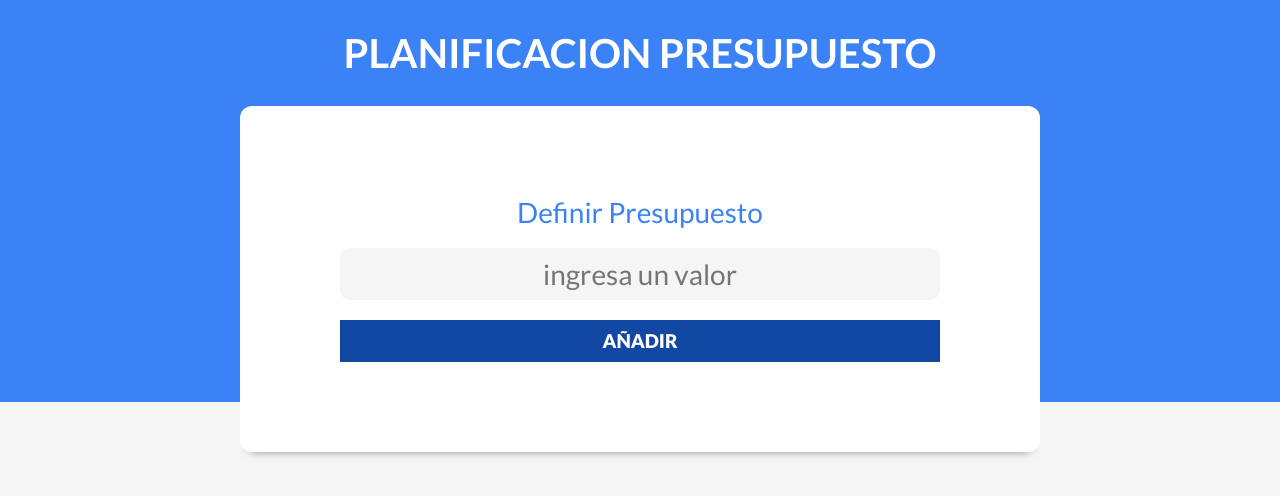
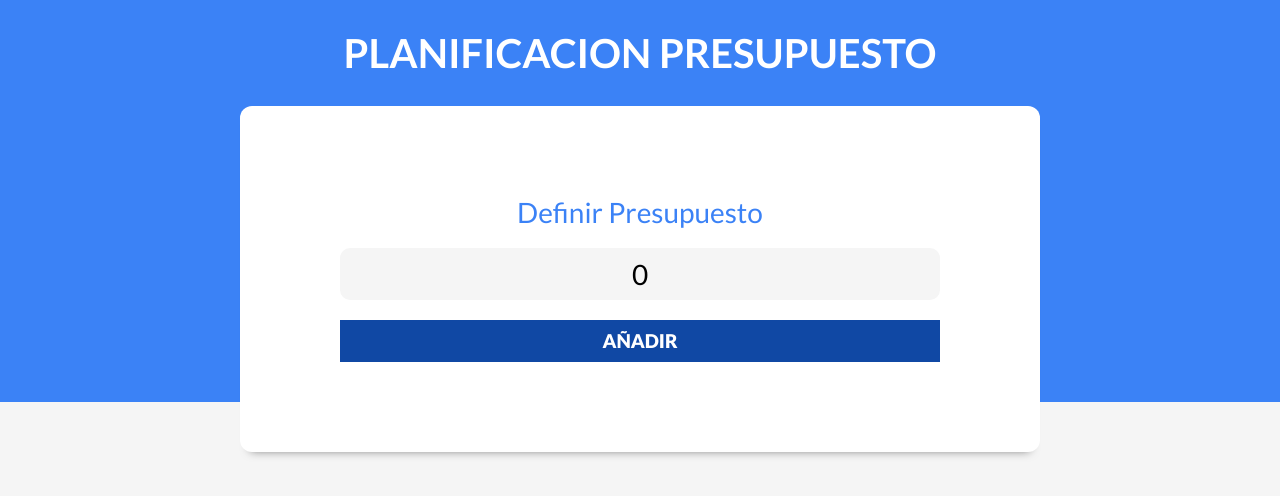
Before and after one commit to Josbor/Control-gastos, a React (Vite) app: page / in a window 1280 px wide. Shown: the top 496 px of the page. Built offline with nearby package versions, Linux system fonts and the light colour scheme.

Commit message:
actualizacion

```diff
--- a/src/App.jsx
+++ b/src/App.jsx
@@ -4,10 +4,14 @@ import Headerpresupuesto from './components/Headerpresupuesto'
 
 
 function App() {
-
+  const [presupuesto,setPresupuesto]=useState(0)
   return (
     <div >
-           <Headerpresupuesto/>
+           <Headerpresupuesto
+           presupuesto={presupuesto}
+           setPresupuesto={setPresupuesto}
+           />
+
 
     </div>
   )
--- a/src/components/Headerpresupuesto.jsx
+++ b/src/components/Headerpresupuesto.jsx
@@ -1,12 +1,15 @@
 
 import Nuevopresupuesto from './Nuevopresupuesto'
 
-const Headerpresupuesto = () => {
+const Headerpresupuesto = ({presupuesto,setPresupuesto}) => {
   return (
     <div>
-      <header className='header'>
+      <header className='header '>
     <h1>PLANIFICACION Presupuesto</h1>
-      <Nuevopresupuesto/>
+      <Nuevopresupuesto
+      presupuesto={presupuesto}
+      setPresupuesto={setPresupuesto}
+      />
       </header>
     </div>
   )
--- a/src/components/Nuevopresupuesto.jsx
+++ b/src/components/Nuevopresupuesto.jsx
@@ -1,12 +1,30 @@
 import React from 'react'
 
-const Nuevopresupuesto = () => {
+const Nuevopresupuesto = ({presupuesto,setPresupuesto}) => {
+ const handlepresupuesto=(e)=>{
+    e.preventDefault()
+    if(!Number(presupuesto)||Number(presupuesto)< 0){
+      console.log("no es un presupuesto valido")
+    }else {
+
+    }
+
+
+
+ };
+
   return (
     <div className=' contenedor-presupuesto  contenedor sombra'>
-      <form className='formulario' >
+      <form className='formulario' onSubmit={handlepresupuesto}>
             <div className='campo'>
             <label>Definir Presupuesto </label>
-            <input className=' nuevo-presupuesto' type="text" placeholder='ingresa un valor'/>
+            <input className=' nuevo-presupuesto'
+                   id='presu-text'
+                   type="text"
+                   placeholder='ingresa un valor'
+                   value={presupuesto}
+                   onChange={e=>setPresupuesto(e.target.value)}
+                   />
 
 
             </div>
```
Also changed, not shown: src/components/Error-alert.jsx (added, +11 -0 lines).
